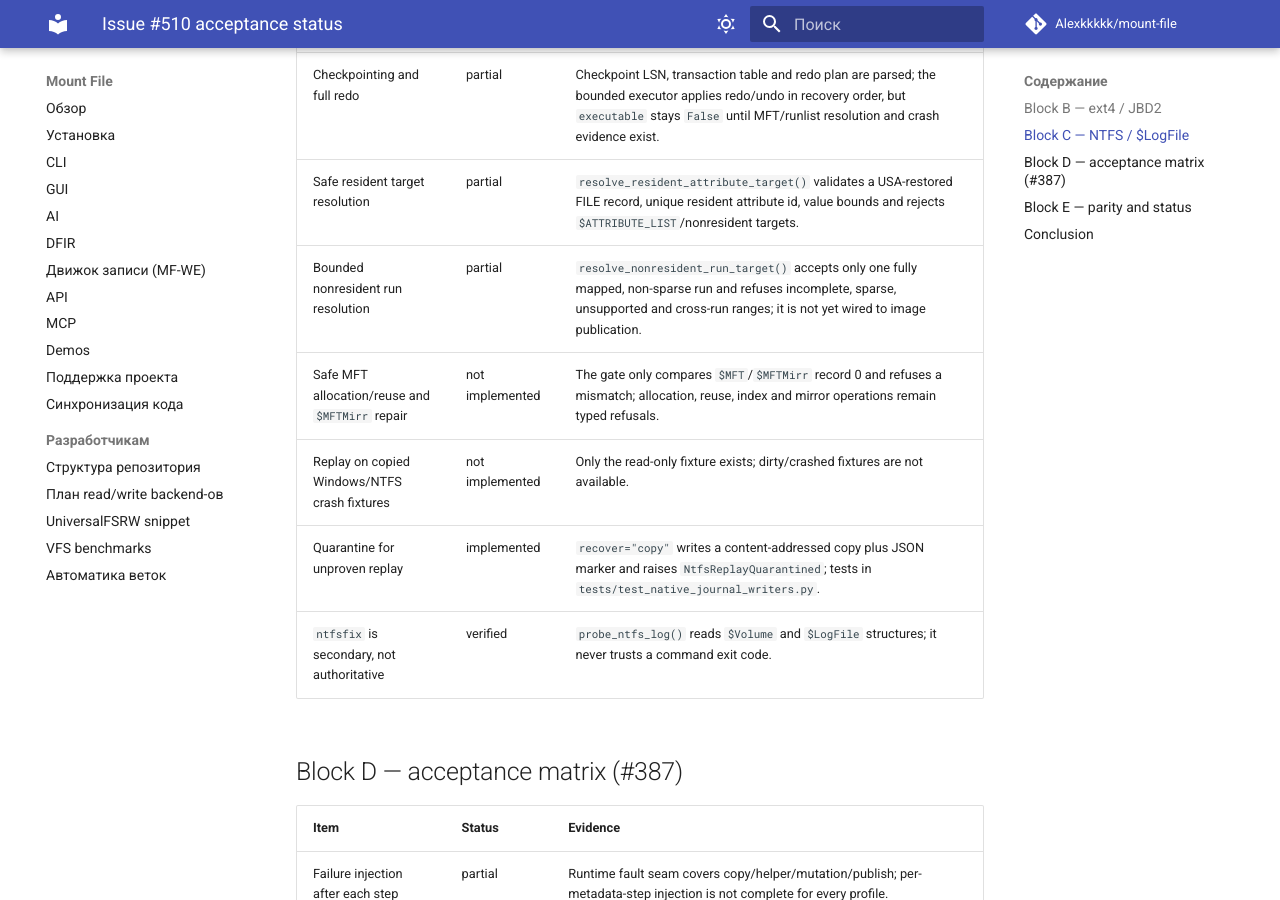
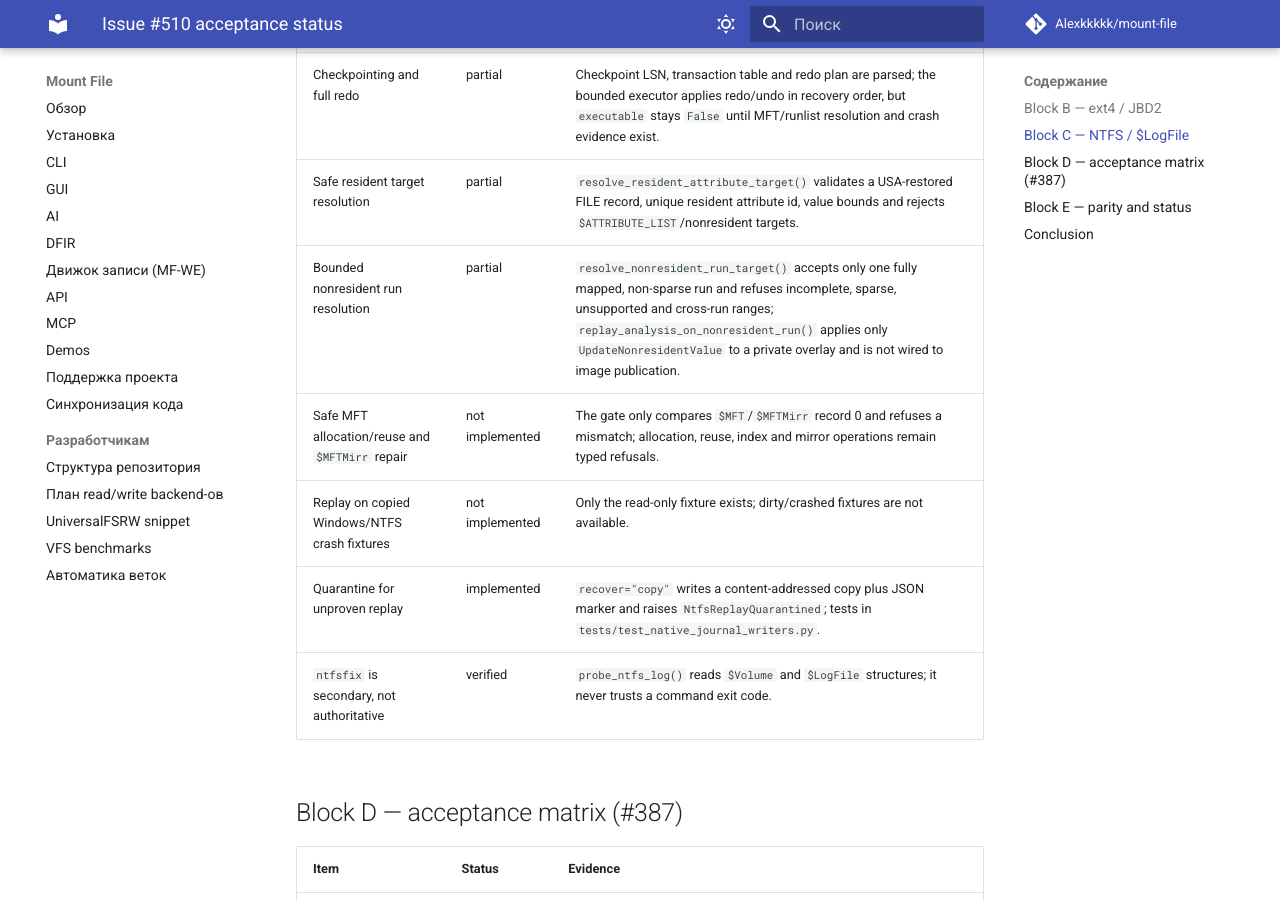
Before and after one commit to Alexkkkkk/mount-file, an MkDocs documentation site: the page built from docs/issue-510-acceptance-status.md, in a window 1280 px wide and 900 px high, scrolled down 1201 px. Built offline with MkDocs 1.6.1 and Material for MkDocs 9.7.7, drawn with Linux system fonts in a browser that asks for light colours; comment, search, counter and statistics services are not loaded.

Commit message:
docs: record nonresident overlay executor

```diff
--- a/docs/issue-510-acceptance-status.md
+++ b/docs/issue-510-acceptance-status.md
@@ -22,7 +22,7 @@ only when a test exercises the mechanism; planning-only code is marked `plan`.
 | Undo for OPEN transactions | partial | `_build_plans()` produces an undo plan from active transactions; `replay_analysis_on_resident_record()` derives the target from a validated FILE record and applies committed redo before undo in a private overlay. The profile is limited to `UpdateResidentValue`; MFT/index/bitmap/mirror operations are typed refusals. It is not an image writer. |
 | Checkpointing and full redo | partial | Checkpoint LSN, transaction table and redo plan are parsed; the bounded executor applies redo/undo in recovery order, but `executable` stays `False` until MFT/runlist resolution and crash evidence exist. |
 | Safe resident target resolution | partial | `resolve_resident_attribute_target()` validates a USA-restored FILE record, unique resident attribute id, value bounds and rejects `$ATTRIBUTE_LIST`/nonresident targets. |
-| Bounded nonresident run resolution | partial | `resolve_nonresident_run_target()` accepts only one fully mapped, non-sparse run and refuses incomplete, sparse, unsupported and cross-run ranges; it is not yet wired to image publication. |
+| Bounded nonresident run resolution | partial | `resolve_nonresident_run_target()` accepts only one fully mapped, non-sparse run and refuses incomplete, sparse, unsupported and cross-run ranges; `replay_analysis_on_nonresident_run()` applies only `UpdateNonresidentValue` to a private overlay and is not wired to image publication. |
 | Safe MFT allocation/reuse and `$MFTMirr` repair | not implemented | The gate only compares `$MFT`/`$MFTMirr` record 0 and refuses a mismatch; allocation, reuse, index and mirror operations remain typed refusals. |
 | Replay on copied Windows/NTFS crash fixtures | not implemented | Only the read-only fixture exists; dirty/crashed fixtures are not available. |
 | Quarantine for unproven replay | implemented | `recover="copy"` writes a content-addressed copy plus JSON marker and raises `NtfsReplayQuarantined`; tests in `tests/test_native_journal_writers.py`. |
```
